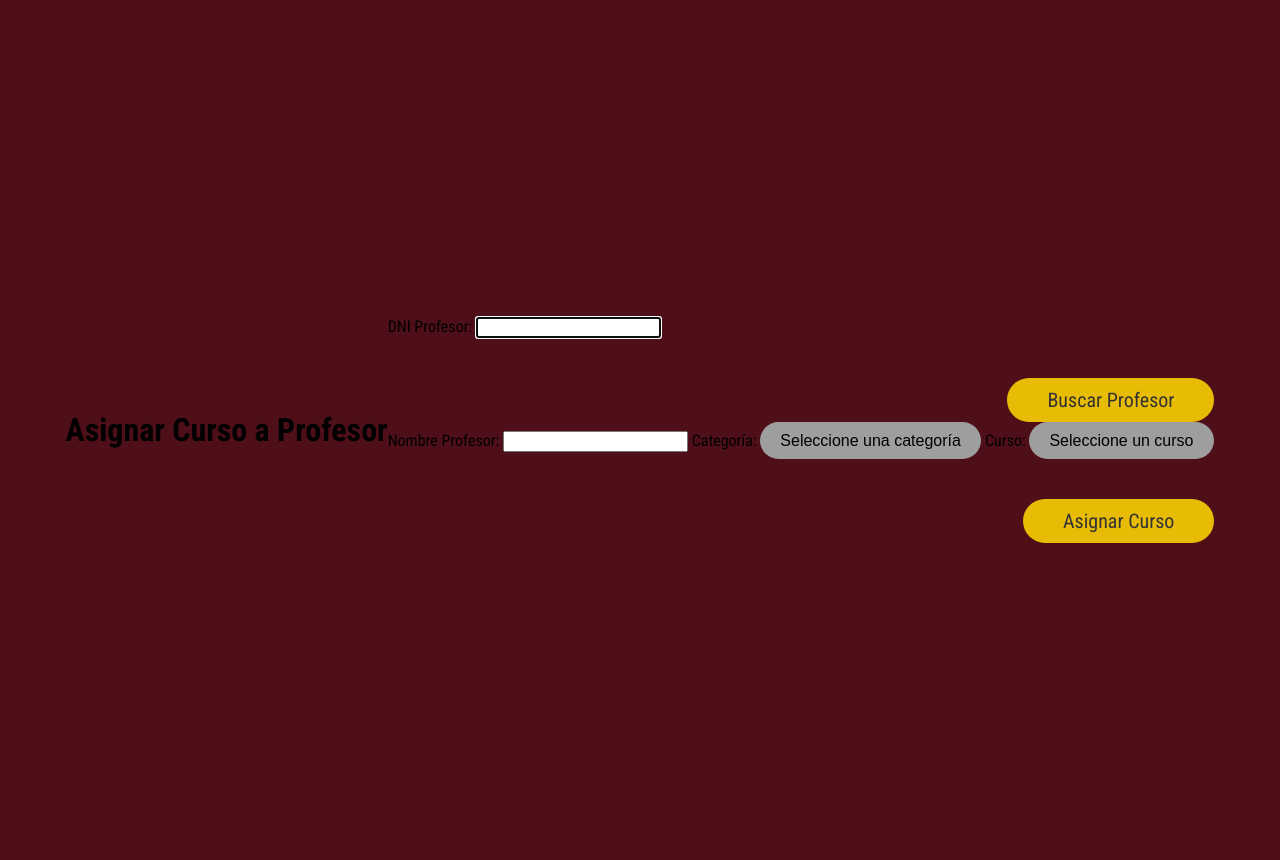
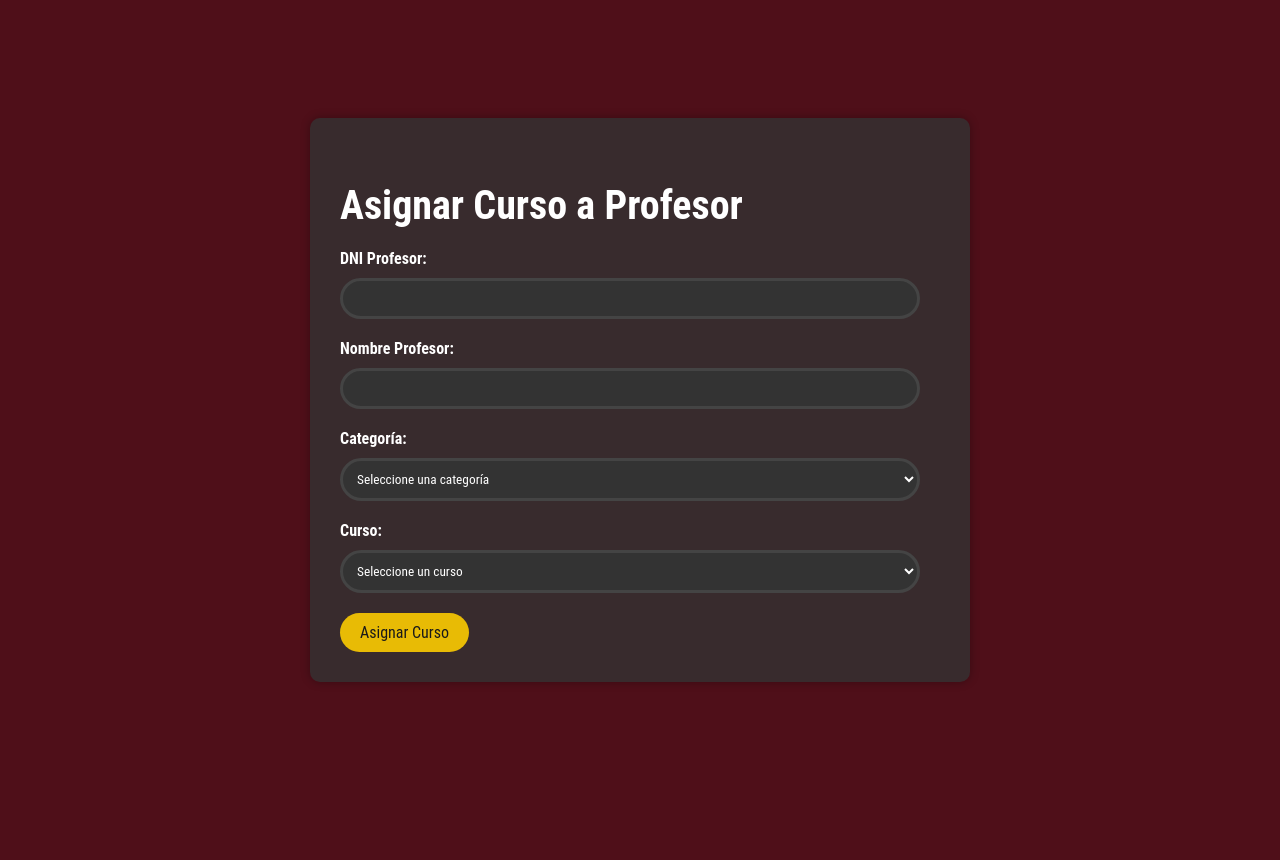
Before and after one commit to Enma0101/Project_FlaskII, a Flask app: page /asignar_curso in a window 1280 px wide. After the commit the page ends 682 px from the top, so only its background shows below. Run offline with Flask 3, Linux system fonts and the light colour scheme; data comes from the database, SQL or seed files in the repository; grey boxes are pictures that could not be loaded.

Commit message:
mis cambios

```diff
--- a/app/create_tables.py
+++ b/app/create_tables.py
@@ -92,8 +92,8 @@ print("Tabla Certificado creada")
 cursor.execute('''
 CREATE TABLE IF NOT EXISTS CursoProfesor (
     id INTEGER PRIMARY KEY AUTOINCREMENT,
-    id_curso INTEGER,
-    id_profesor INTEGER,
+    id_curso INTEGER NOT NULL,
+    id_profesor INTEGER NOT NULL,
     FOREIGN KEY(id_curso) REFERENCES Curso(id_curso) ON DELETE CASCADE,
     FOREIGN KEY(id_profesor) REFERENCES Profesor(id_profesor) ON DELETE CASCADE
 )
--- a/app/templates/asignar_curso.html
+++ b/app/templates/asignar_curso.html
@@ -3,69 +3,169 @@
 <head>
     <meta charset="UTF-8">
     <meta name="viewport" content="width=device-width, initial-scale=1.0">
-    <title>Asignar Curso</title>
-    <link rel="stylesheet" href="{{ url_for('static', filename='styles.css') }}">
+    <title>Asignar Curso a Profesor</title>
+    <script src="https://code.jquery.com/jquery-3.6.0.min.js"></script>
+    <style>
+        body {
+            font-family: 'Roboto Condensed', sans-serif;
+            background-color: #4F0F19;
+            color: #fff;
+            display: flex;
+            justify-content: center;
+            align-items: center;
+            height: 100vh;
+            margin: 0;
+            flex-direction: column;
+        }
+
+        h2 {
+            font-size: 2.5em;
+            margin-bottom: 20px;
+        }
+
+        .container {
+            max-width: 600px;
+            margin: 20px;
+            padding: 30px;
+            background-color: rgba(51, 51, 51, 0.8);
+            border-radius: 10px;
+            box-shadow: 0 0 10px rgba(0, 0, 0, 0.3);
+            width: 100%;
+        }
+
+        .form-group {
+            margin-bottom: 20px;
+        }
+
+        label {
+            display: block;
+            margin-bottom: 10px;
+            font-weight: bold;
+        }
+
+        input[type="text"],
+        input[type="date"],
+        select {
+            width: calc(100% - 20px); /* Ajuste para el borde */
+            padding: 10px;
+            border: 3px solid #444;
+            border-radius: 50px;
+            background-color: #333;
+            color: #fff;
+            font-family: 'Roboto Condensed', sans-serif;
+            box-sizing: border-box; /* Incluir el borde en el cálculo del tamaño */
+        }
+
+        .btn-submit {
+            background-color: #e8bb05;
+            color: #1a1a1a;
+            border: none;
+            padding: 10px 20px;
+            border-radius: 100px;
+            cursor: pointer;
+            transition: background-color 0.3s;
+            font-size: 16px;
+            font-family: 'Roboto Condensed', sans-serif;
+        }
+
+        .btn-submit:hover {
+            background-color: #d4a105;
+        }
+
+        .alert {
+            padding: 15px;
+            background-color: #dbdada;
+            color: rgb(10, 10, 10);
+            margin-bottom: 15px;
+            border-radius: 5px;
+            text-align: center;
+        }
+
+        @media (max-width: 768px) {
+            .container {
+                padding: 20px;
+            }
+
+            input[type="text"],
+            input[type="date"],
+            select {
+                width: 100%;
+            }
+        }
+    </style>
 </head>
 <body>
-    <h1>Asignar Curso a Profesor</h1>
-    <form method="POST">
+    <div class="container">
+        <h2>Asignar Curso a Profesor</h2>
+
+        {% with messages = get_flashed_messages(with_categories=true) %}
+            {% if messages %}
+                {% for category, message in messages %}
+                    <div class="alert alert-{{ category }}">{{ message }}</div>
+                {% endfor %}
+            {% endif %}
+        {% endwith %}
+
+        <form id="asignarCursoForm" method="POST" action="{{ url_for('asignar_curso') }}">
+            <div class="form-group">
                 <label for="dni_profesor">DNI Profesor:</label>
-        <input type="text" id="dni_profesor" name="dni_profesor" required autofocus>
-        <button type="button" id="buscar_profesor">Buscar Profesor</button>
+                <input type="text" id="dni_profesor" name="dni_profesor" required>
+            </div>
 
+            <div class="form-group">
                 <label for="nombre_profesor">Nombre Profesor:</label>
                 <input type="text" id="nombre_profesor" name="nombre_profesor" readonly>
+            </div>
 
-        <label for="id_categoria">Categoría:</label>
-        <select id="id_categoria" name="id_categoria" required>
-            <option value="" disabled selected>Seleccione una categoría</option>
+            <div class="form-group">
+                <label for="categoria">Categoría:</label>
+                <select id="categoria" name="categoria" required>
+                    <option value="">Seleccione una categoría</option>
                     {% for categoria in categorias %}
                         <option value="{{ categoria.id_categoria }}">{{ categoria.nombre }}</option>
                     {% endfor %}
                 </select>
+            </div>
 
-        <label for="id_curso">Curso:</label>
-        <select id="id_curso" name="id_curso" required>
-            <option value="" disabled selected>Seleccione un curso</option>
+            <div class="form-group">
+                <label for="curso">Curso:</label>
+                <select id="curso" name="id_curso" required>
+                    <option value="">Seleccione un curso</option>
                 </select>
+            </div>
 
-        <button type="submit" class="btn">Asignar Curso</button>
+            <input type="hidden" id="id_profesor" name="id_profesor">
+            <button type="submit" class="btn-submit">Asignar Curso</button>
         </form>
+    </div>
 
     <script>
-        document.getElementById('buscar_profesor').addEventListener('click', function() {
-            var dniProfesor = document.getElementById('dni_profesor').value.trim();
-            fetch(`/get_profesor_by_dni/${dniProfesor}`)
-                .then(response => response.json())
-                .then(data => {
+    $(document).ready(function() {
+        $('#dni_profesor').on('input', function() {
+            var dni = $(this).val();
+            if (dni.length >= 6) {  // Asumiendo que el DNI tiene al menos 6 dígitos
+                $.get('/get_profesor_by_dni/' + dni, function(data) {
                     if (data.nombre_completo) {
-                        document.getElementById('nombre_profesor').value = data.nombre_completo;
-                        document.getElementById('id_profesor').value = data.id_profesor;
+                        $('#nombre_profesor').val(data.nombre_completo);
+                        $('#id_profesor').val(data.id_profesor);
                     } else {
-                        document.getElementById('nombre_profesor').value = 'Profesor no encontrado';
+                        $('#nombre_profesor').val('');
+                        $('#id_profesor').val('');
                     }
-                })
-                .catch(error => {
-                    console.error('Error:', error);
+                });
+            }
+        });
+
+        $('#categoria').change(function() {
+            var categoriaId = $(this).val();
+            $.get('/get_cursos_by_categoria/' + categoriaId, function(data) {
+                var cursoSelect = $('#curso');
+                cursoSelect.empty();
+                cursoSelect.append('<option value="">Seleccione un curso</option>');
+                $.each(data.cursos, function(i, curso) {
+                    cursoSelect.append($('<option></option>').val(curso.id_curso).text(curso.nombre_curso));
                 });
             });
-
-        document.getElementById('id_categoria').addEventListener('change', function() {
-            var categoriaId = this.value;
-            fetch(`/get_cursos_by_categoria/${categoriaId}`)
-                .then(response => response.json())
-                .then(data => {
-                    var cursoSelect = document.getElementById('id_curso');
-                    cursoSelect.innerHTML = '<option value="" disabled selected>Seleccione un curso</option>';
-                    data.cursos.forEach(curso => {
-                        var option = document.createElement('option');
-                        option.value = curso.id_curso;
-                        option.textContent = curso.nombre_curso;
-                        cursoSelect.appendChild(option);
-                    });
-                })
-                .catch(error => {
-                    console.error('Error:', error);
         });
     });
     </script>
```
Lines whose indentation alone changed are shown as unchanged.
